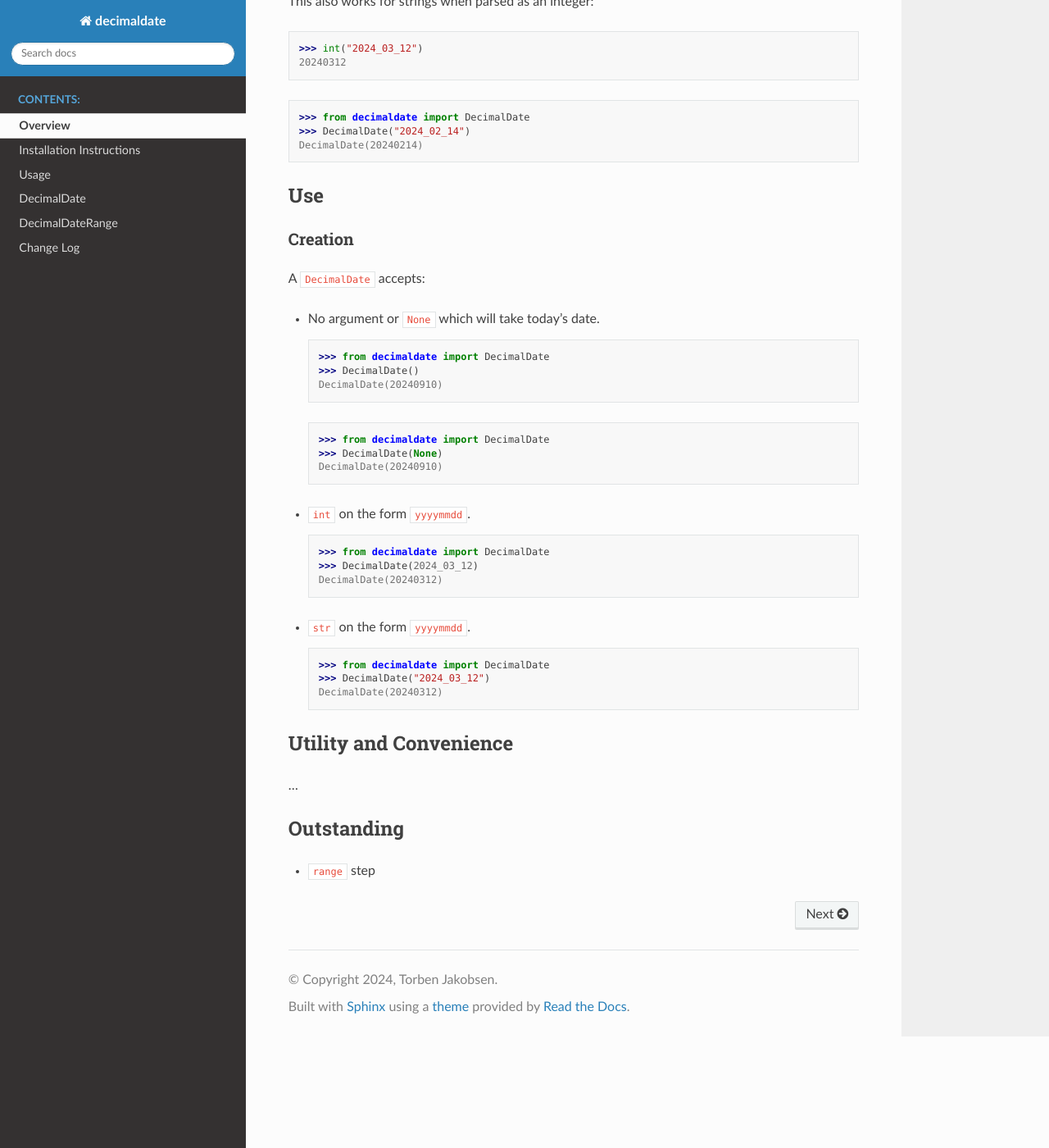
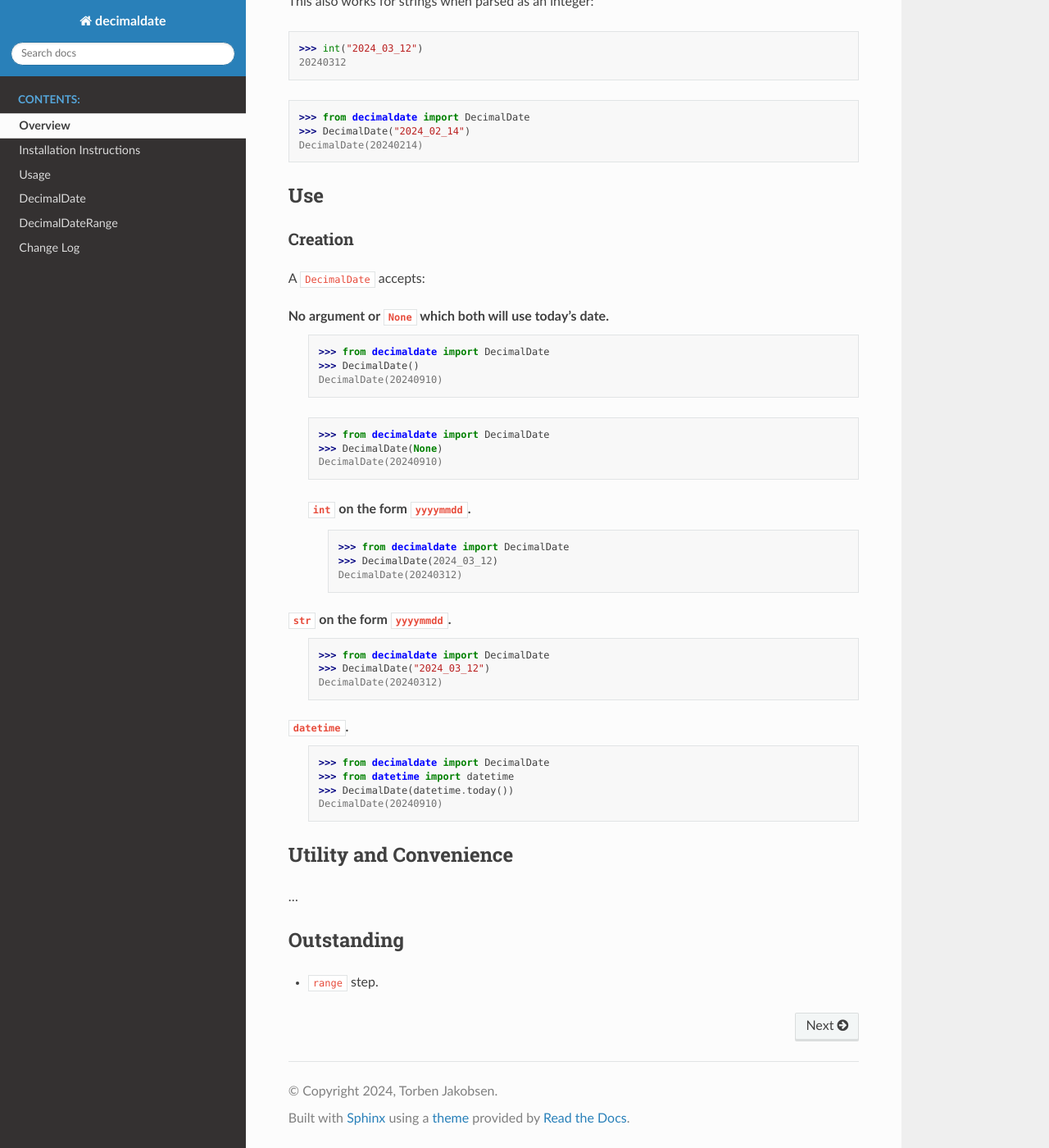
Before and after one commit to TorbenJakobsen/decimaldate, a Sphinx documentation site: the page built from docs/source/index.rst, in a window 1280 px wide and 1400 px high, scrolled down 1052 px. Shown: the whole window at 82% size. Built offline with Sphinx 7.4.7 and the Read the Docs theme 2.0.0, drawn with Linux system fonts in a browser that asks for light colours.

Commit message:
update doc

```diff
--- a/docs/source/changelog.rst
+++ b/docs/source/changelog.rst
@@ -45,4 +45,4 @@ Bugfixes
   0.1.7 (2024-09-18)
 ======================
 
-Initial Release
+Initial release.
--- a/docs/source/index.rst
+++ b/docs/source/index.rst
@@ -117,8 +117,7 @@ Creation
 
 A ``DecimalDate`` accepts:
 
-- No argument or ``None`` which will take today's date.
-
+No argument or ``None`` which both will use today's date.
    >>> from decimaldate import DecimalDate
    >>> DecimalDate()
    DecimalDate(20240910)
@@ -127,17 +126,21 @@ A ``DecimalDate`` accepts:
    >>> DecimalDate(None)
    DecimalDate(20240910)
 
-- ``int`` on the form ``yyyymmdd``.
-
+ ``int`` on the form ``yyyymmdd``.
    >>> from decimaldate import DecimalDate
    >>> DecimalDate(2024_03_12)
    DecimalDate(20240312)
 
-- ``str`` on the form ``yyyymmdd``.
-
+``str`` on the form ``yyyymmdd``.
    >>> from decimaldate import DecimalDate
    >>> DecimalDate("2024_03_12")
    DecimalDate(20240312)
+
+``datetime``.
+   >>> from decimaldate import DecimalDate
+   >>> from datetime import datetime
+   >>> DecimalDate(datetime.today())
+   DecimalDate(20240910)
 
 ===========================
   Utility and Convenience
@@ -149,4 +152,4 @@ A ``DecimalDate`` accepts:
   Outstanding
 ===============
 
-- ``range`` step
+- ``range`` step.
```
Also changed, not shown: 1 other file.
